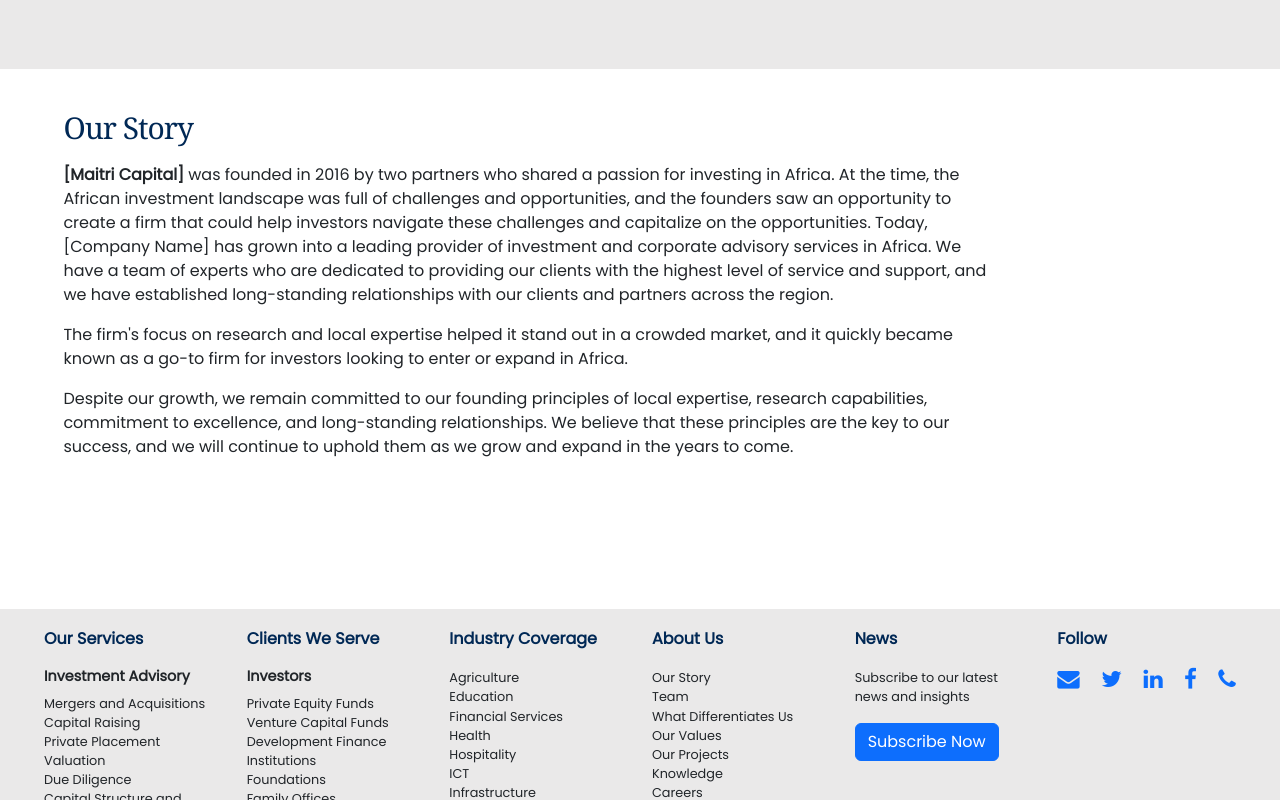
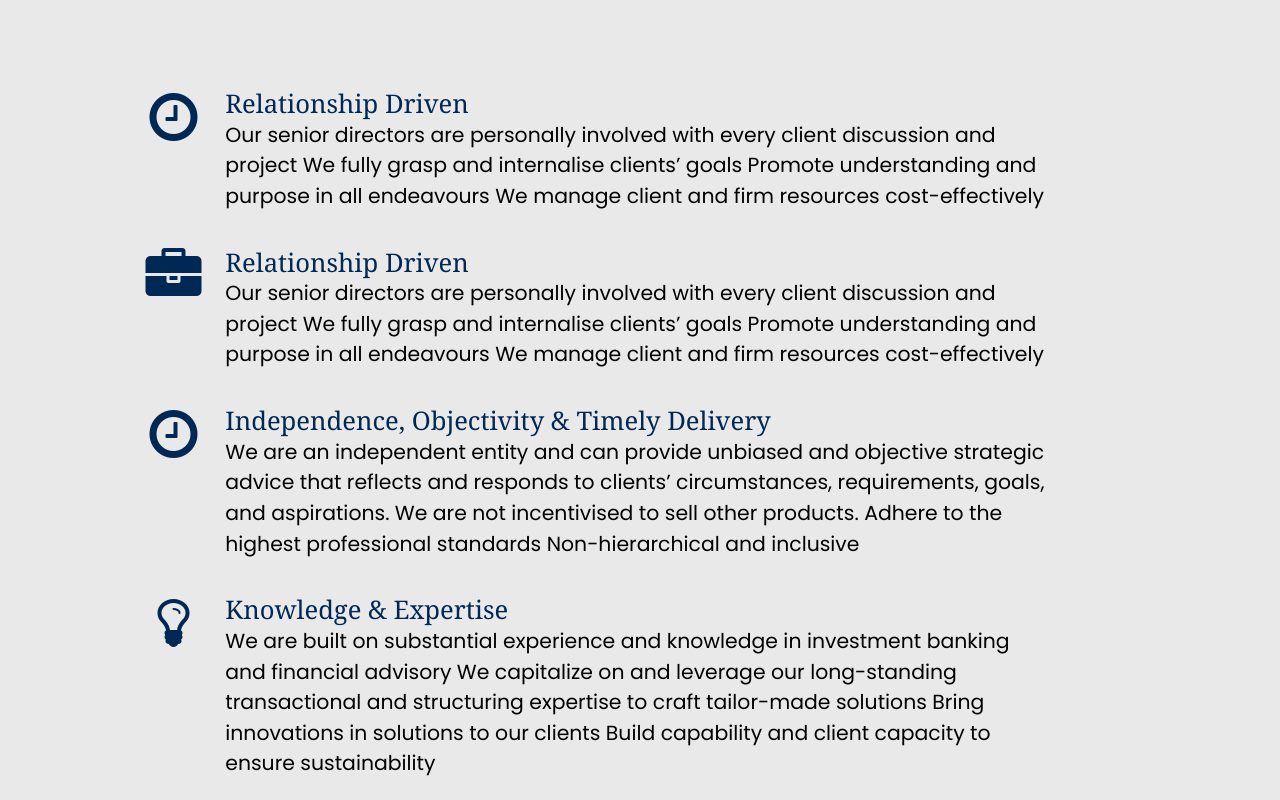
Before and after one commit to ealpha072/maitri_capital, a React (Create React App) app in the folder frontend/: page / in a window 1280 px wide. Shown: the part 2100-2900 px from the top of the page. Built offline with nearby package versions, Linux system fonts and the light colour scheme; the HTML template or start-up script is replaced by a standard one.

Commit message:
About page changes

```diff
--- a/frontend/src/components/About.jsx
+++ b/frontend/src/components/About.jsx
@@ -1,12 +1,72 @@
 import styles from "./styles/About.module.css"
+import { BuildDiffDiv } from "./Services";
 
 import Banner from "./Banner";
 import banner_9 from "../assets/banners/banner_9.jpg"
 import banner_10 from "../assets/banners/banner_10.jpg"
 
+// We exercise the utmost discretion and integrity at all times
+// We address clients’ corporate finance, capital markets and strategic advisory needs, while keeping the company affairs strictly confidential
+// Our corporate culture is built on integrity, professional principles and respect
+
+
 const About = () => {
-   const text = "Independent, Client-Focused Impact, Investment, and Corporate Advisory and Research for Africa"
-   const shortText = "Providing our clients with unrivaled market knowledge, experience, global execution capabilities and industry-leading network access in order to deliver in-depth insight, high-quality advice, and close deals"
+   	const text = `Independent, Client-Focused Impact, Investment,
+	and Corporate Advisory and Research for Africa`
+
+	const shortText = `Providing our clients with unrivaled market knowledge, experience,
+   		global execution capabilities and industry-leading network access in order to
+		deliver in-depth insight, high-quality advice, and close deals
+	`
+
+	const diffDivs = [
+		{
+
+			iconClass:"fa fa-briefcase",
+			head:`Relationship Driven`,
+			items:[
+				`Our senior directors are personally involved with every
+				client discussion and project
+				We fully grasp and internalise clients’ goals
+				Promote understanding and purpose in all endeavours
+				We manage client and firm resources cost-effectively`
+			]
+		},
+		{
+			iconClass:"fa fa-clock-o",
+			head:`Independence, Objectivity & Timely Delivery`,
+			items:[
+				`We are an independent entity and can provide unbiased and
+				objective strategic advice that reflects and responds to clients’
+				circumstances, requirements, goals, and aspirations.
+				We are not incentivised to sell other products.
+				Adhere to the highest professional standards Non-hierarchical and inclusive`
+			]
+
+		},
+		{
+			iconClass:"fa fa-lightbulb-o",
+			head:`Knowledge & Expertise`,
+			items:[
+				`We are built on substantial experience and knowledge in investment banking and financial advisory
+				We capitalize on and leverage our long-standing transactional
+				and structuring expertise to craft tailor-made solutions
+				Bring innovations in solutions to our clients
+				Build capability and client capacity to ensure sustainability`
+			]
+		},
+		{
+			iconClass:"fa fa-handshake-o",
+			head:`Discretion`,
+			items:[
+				`We exercise the utmost discretion and integrity at all times.
+				We address clients’ corporate finance, capital markets and strategic advisory needs
+				while keeping the company affairs strictly confidential.
+				Our corporate culture is built on integrity, professional principles and respect`
+			]
+		}
+	]
+
     return (
 		<div className="about-container">
 			<Banner
@@ -15,6 +75,7 @@ const About = () => {
 				mainText={text}
 				shortText={shortText}
 			/>
+
 			<div className={styles.aboutTop}>
 			<div className={styles.missionDiv}>
 				<p className="front-p">Our Mission</p>
@@ -140,6 +201,35 @@ const About = () => {
 						we are free from conflicts and can give impartial advice.
 						We are top heavy and hands-on with senior involvement end to end.
 					</p>
+				</div>
+
+				<div className={styles.different}>
+					<div className={styles.diffHolder}>
+						<div className={styles.iconHolder}>
+							<i className="fa fa-clock-o"></i>
+						</div>
+						<div className={styles.diffMainHolder}>
+							<h3>Relationship Driven</h3>
+							<ul>
+								<li>
+									Our senior directors are personally involved with every
+									client discussion and project
+									We fully grasp and internalise clients’ goals
+									Promote understanding and purpose in all endeavours
+									We manage client and firm resources cost-effectively</li>
+							</ul>
+						</div>
+					</div>
+					{
+						diffDivs.map((item, index) => (
+
+							<BuildDiffDiv
+								diffDetails={item}
+								styles={[styles.diffHolder, styles.iconHolder, styles.diffMainHolder]}
+								key={index}
+							/>
+						))
+					}
 
 				</div>
 			</div>
--- a/frontend/src/components/Services.jsx
+++ b/frontend/src/components/Services.jsx
@@ -35,3 +35,29 @@ export const BuildCard = ({img_details, styles}) => {
     </div>
   )
 }
+
+export const BuildDiffDiv = ({ diffDetails, styles }) => {
+  	return (
+		<div className={styles[0]}>
+			<div className={styles[1]}>
+				<i className={diffDetails.iconClass}></i>
+			</div>
+			<div className={styles[2]}>
+				<h3>{diffDetails.head}</h3>
+				<ul>
+					{
+						diffDetails.items.map( (item, index) => (
+							<li key={index}>{item}</li>
+						))
+					}
+				</ul>
+			</div>
+		</div>
+  );
+};
+
+
+// We are an independent entity and can provide unbiased and objective strategic advice that reflects and responds to clients’ circumstances, requirements, goals, and aspirations
+// We are not incentivised to sell other products
+// Adhere to the highest professional standards
+// Non-hierarchical and inclusive
--- a/frontend/src/components/styles/About.module.css
+++ b/frontend/src/components/styles/About.module.css
@@ -61,7 +61,6 @@
     text-align: justify;
 }
 
-
 /* BOTTOM */
 .aboutBottom{
     width: inherit;
@@ -71,26 +70,16 @@
 .aboutBottom > div{
     width: 90%;
     margin: auto;
+}
+
+.aboutBottom > div:first-child{
     padding-top: 50px;
     padding-bottom: 50px;
 }
 
-.aboutBottom ul{
-    padding-left: 25px;
+.aboutBottom > div:last-child{
+    padding-bottom: 50px;
 }
-
-/* .aboutBottom ul li{
-    list-style-type: disc;
-    margin: 0 0 10px;
-    padding: 0 0 0 15px;
-    font-size: 1.063rem;
-    line-height: 1.625rem;
-}
-
-.aboutBottom ul li::marker{
-    color: var(--hlblue);
-    font-size: larger;
-} */
 
 .aboutLeft{
     width: 60%;
@@ -116,17 +105,44 @@
     font-family: "Georgia",serif;
 }
 
-/* .aboutRight{
-    width: 30%;
-    padding-top: 60px;
+/* WHAT DIFFS US */
+
+
+.diffHolder{
+    width: 90%;
+    margin: 20px auto;
+    display: flex;
+    color: #000;
 }
 
-.aboutRight p{
-    color: #2bb8e2;
-    font-size: 1.5rem;
-    line-height: 2.125rem;
-    font-family: "Georgia",serif;
-} */
+.iconHolder{
+    width: 10%;
+    display: flex;
+    justify-content: center;
+    align-items: flex-start;
+}
+
+.iconHolder i{
+    font-size: 3.5rem !important;
+    color: #002855;
+}
+
+.diffMainHolder{
+    width: 80%;
+}
+
+.diffMainHolder h3{
+    font-size: 1.6rem;
+    color: #002855;
+    font-family: Georgia, 'Times New Roman', Times, serif;
+    margin-bottom: 0px;
+}
+
+.diffMainHolder ul li{
+    font-size: 1.275rem;
+}
+
+/*STORY LINE */
 
 .storyLine{
     margin-top: 30px;
@@ -163,9 +179,9 @@
         flex-direction: column;
     }
 
-    .aboutBottom ul li{
+    /* .aboutBottom ul li{
         font-size: 0.8rem;
-    }
+    } */
 
     .aboutLeft, .aboutRight{
         width: 100%;
```
Lines whose indentation alone changed are shown as unchanged.
